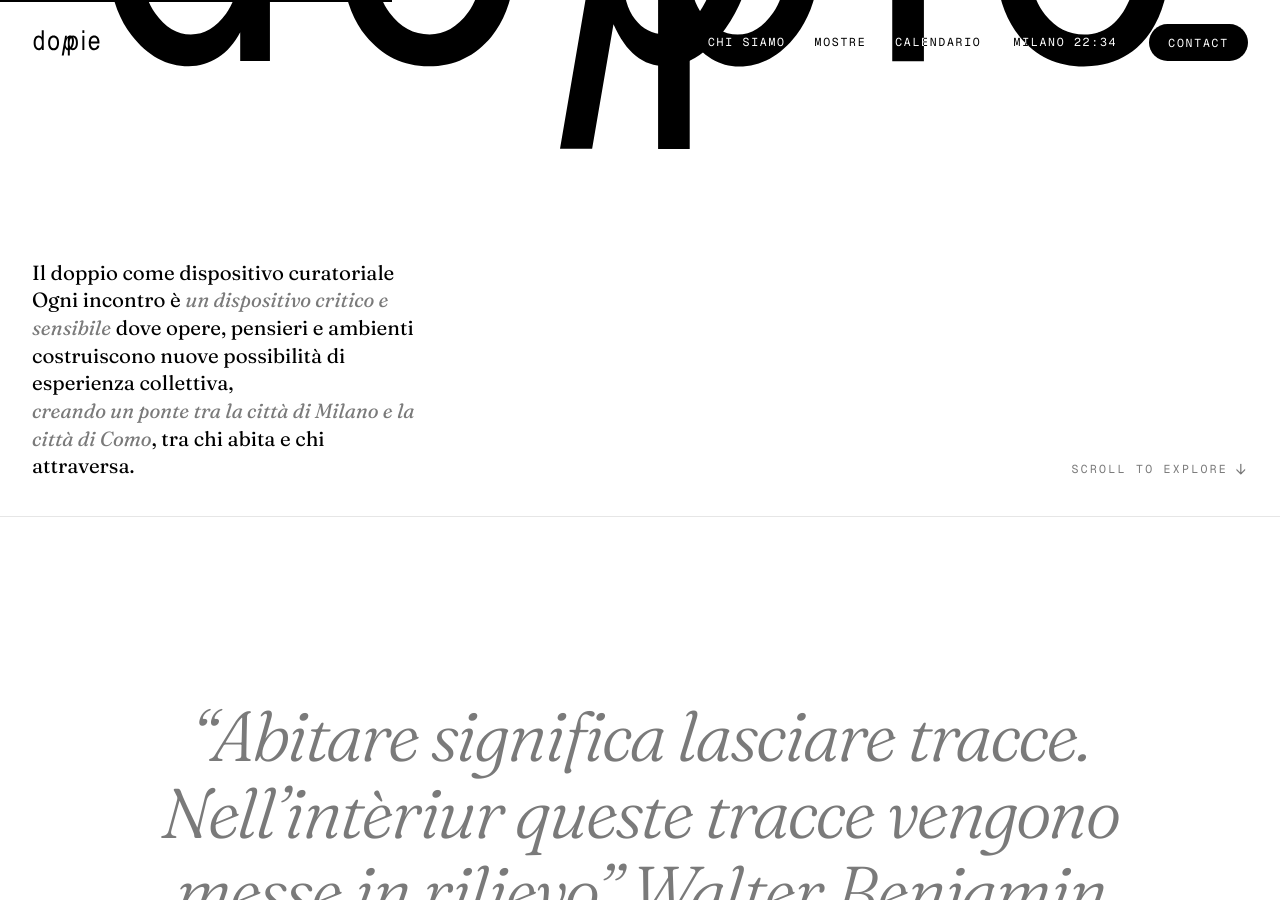
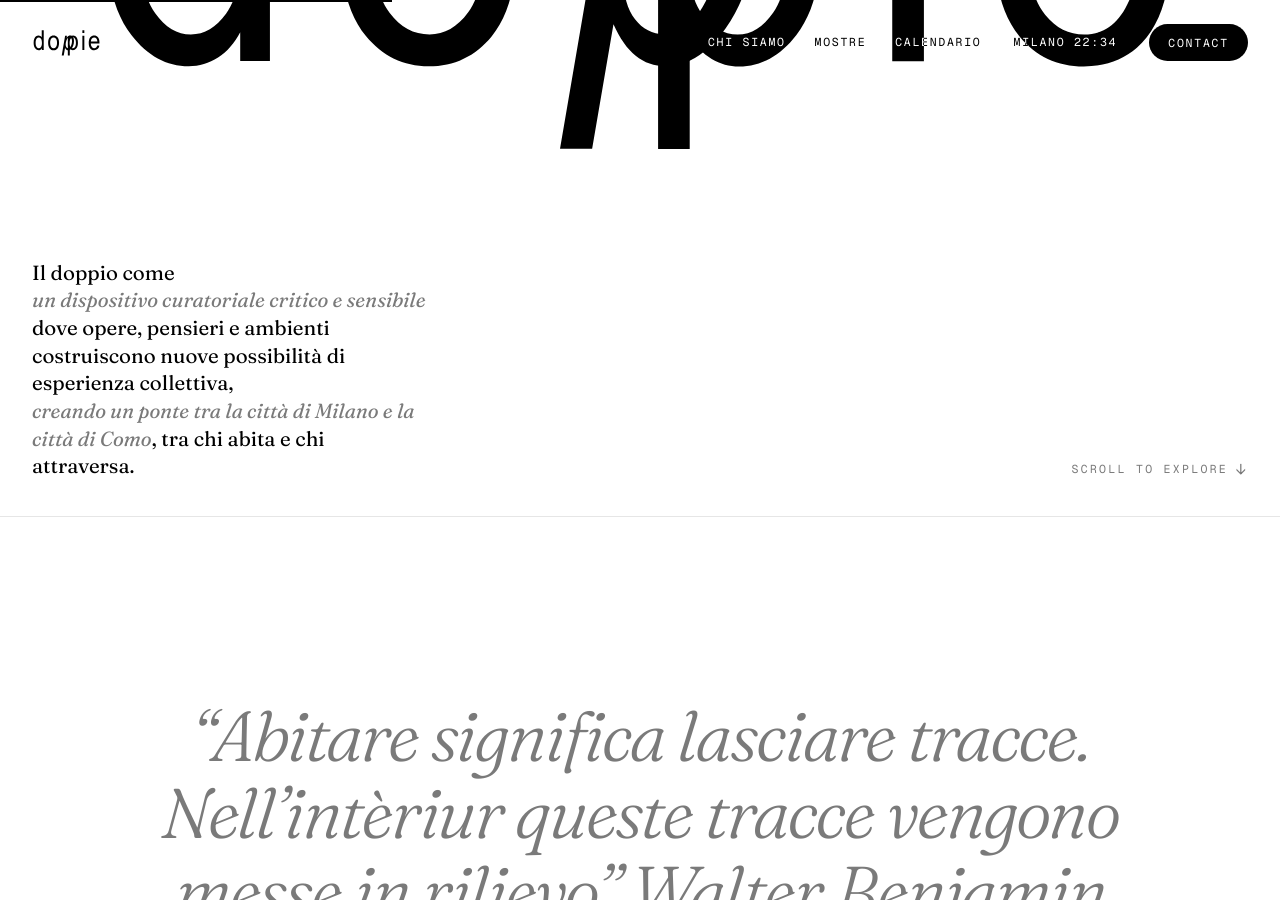
Before and after one commit to doppie-project/doppie-project.github.io, a Jekyll site: the page built from index.md, in a window 1280 px wide and 900 px high, scrolled down 453 px. Built offline with Jekyll 4.4.1, drawn with Linux system fonts in a browser that asks for light colours; a script that is not in the unit is left out; some of the changed text lies outside the part shown.

Commit message:
Update Pagine del Sito “homepage”

```diff
--- a/index.md
+++ b/index.md
@@ -3,17 +3,16 @@
 permalink: /
 hero_top_left: Est. MMXXV
 hero_top_center: Collettivo — Milano / Como
-hero_statement_line_1: Il doppio come dispositivo curatoriale
-hero_statement_line_2: Ogni incontro è <em>un dispositivo critico e
-  sensibile</em> dove opere, pensieri e ambienti costruiscono nuove possibilità
-  di esperienza collettiva,
+hero_statement_line_1: "Il doppio come "
+hero_statement_line_2: <em>un dispositivo curatoriale critico e sensibile</em>
+  dove opere, pensieri e ambienti costruiscono nuove possibilità di esperienza
+  collettiva,
 hero_statement_line_3: " <em>creando un ponte tra la città di Milano e la città
   di Como</em>, tra chi abita e chi attraversa."
 scroll_cue_text: Scroll to explore
 manifesto_text: |
   <em>“Abitare significa lasciare tracce.<em>
-  <em>Nell’intèriur queste tracce vengono messe in rilievo”<em>
-
+  Nell’intèriur queste tracce vengono messe in rilievo”
   Walter Benjamin
 ---
 
```
